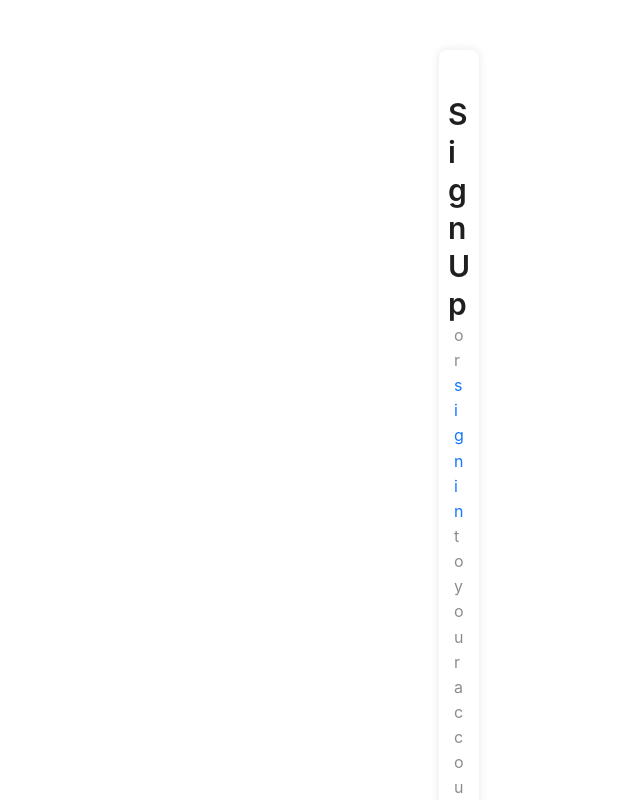
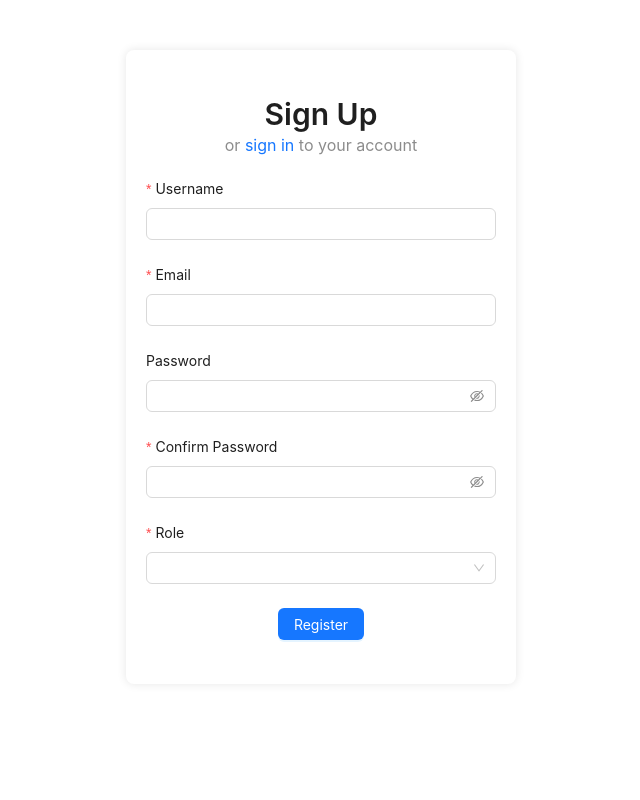
Before and after one commit to PurrCat101/User-Management-Application, a React (Vite) app: page /register in a window 1280 px wide. Shown: the top 800 px of the page, without its empty margins (319-959 px from the left). Built offline with nearby package versions, Linux system fonts and the light colour scheme.

Commit message:
fix css bug page register, edit user, add user to width 350px

```diff
--- a/src/Pages/AddUserPage.jsx
+++ b/src/Pages/AddUserPage.jsx
@@ -8,8 +8,9 @@ const { Option } = Select;
 
 function AddUserPage() {
   const formContainerStyle = {
-    maxWidth: "500px",
-    margin: "50px 750px",
+    width: "100%",
+    maxWidth: "350px",
+    margin: "50px auto",
     padding: "20px",
     background: "#fff",
     borderRadius: "8px",
--- a/src/Pages/EditUserPage.jsx
+++ b/src/Pages/EditUserPage.jsx
@@ -8,8 +8,9 @@ const { Option } = Select;
 
 function EditUserPage() {
   const formContainerStyle = {
-    maxWidth: "500px",
-    margin: "50px 750px",
+    width: "100%",
+    maxWidth: "350px",
+    margin: "50px auto",
     padding: "20px",
     background: "#fff",
     borderRadius: "8px",
--- a/src/Pages/RegisterPage.jsx
+++ b/src/Pages/RegisterPage.jsx
@@ -19,8 +19,8 @@ const RegisterForm = () => {
   };
 
   const formContainerStyle = {
-    maxWidth: "500px",
-    margin: "50px 750px",
+    maxWidth: "350px",
+    margin: "50px auto",
     padding: "20px",
     background: "#fff",
     borderRadius: "8px",
@@ -58,9 +58,7 @@ const RegisterForm = () => {
     <div style={formContainerStyle}>
       <div
         style={{
-          display: "flex",
-          flexDirection: "column",
-          alignItems: "center",
+          textAlign: "center",
           marginBottom: "20px",
         }}
       >
@@ -137,7 +135,7 @@ const RegisterForm = () => {
           </Select>
         </Form.Item>
 
-        <Form.Item style={{ display: "flex", justifyContent: "center" }}>
+        <Form.Item style={{ textAlign: "center" }}>
           <Button
             type="primary"
             htmlType="submit"
```
